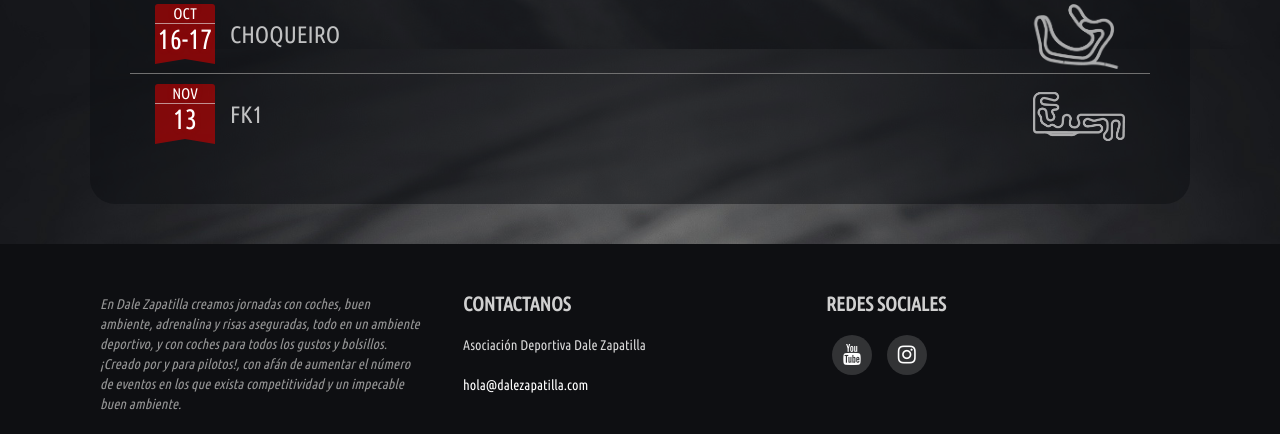
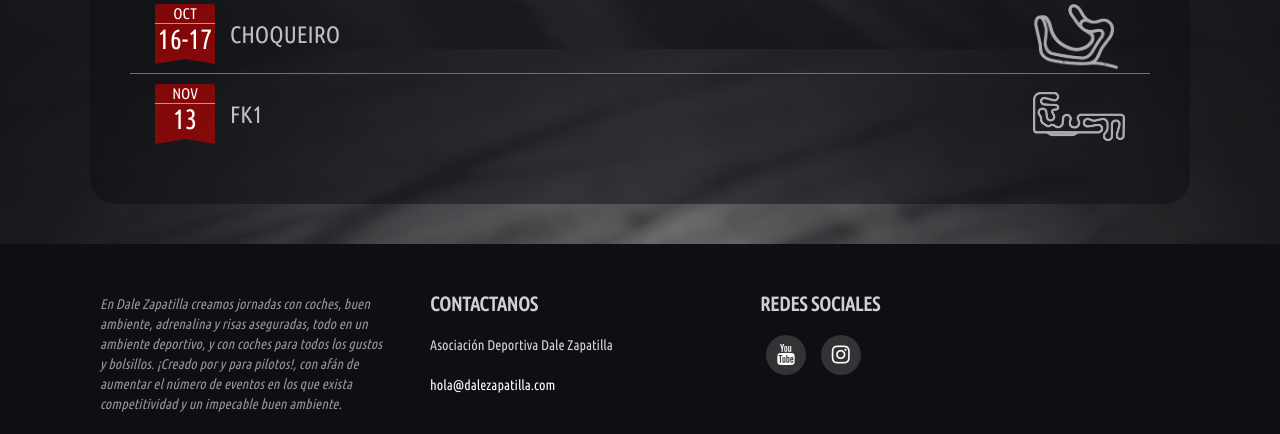
Before and after one commit to rubenarevalo98/DaleZapatilla, a PHP site: page /calendario-2021.html in a window 1280 px wide. Shown: the part 751-1185 px from the top of the page. Run offline with PHP 8.4, Linux system fonts and the light colour scheme; some libraries are stand-ins or nearby versions.

Commit message:
Update style.css

```diff
--- a/style/style.css
+++ b/style/style.css
@@ -2921,10 +2921,10 @@ footer div.footerBox div.footerContent.intro {
 }
 @media all and (min-width: 1000px) {
 	footer div.footerBox div.footerContent {
-		width: 33%;
+		width: 30%;
 	}
 	footer div.footerBox div.footerContent.social {
-		width: 34%;
+		width: 20%;
 	}
 }
 footer div.footerBox div.footerContent.end {
```
